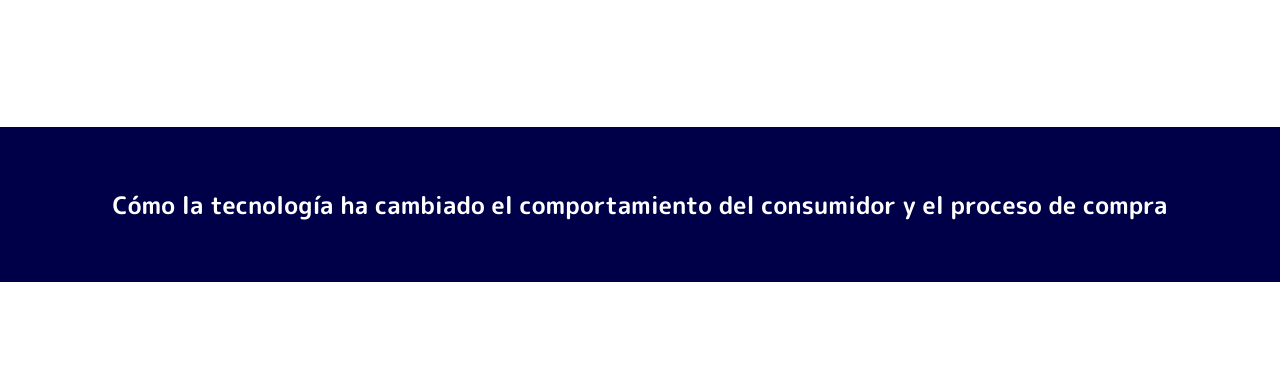
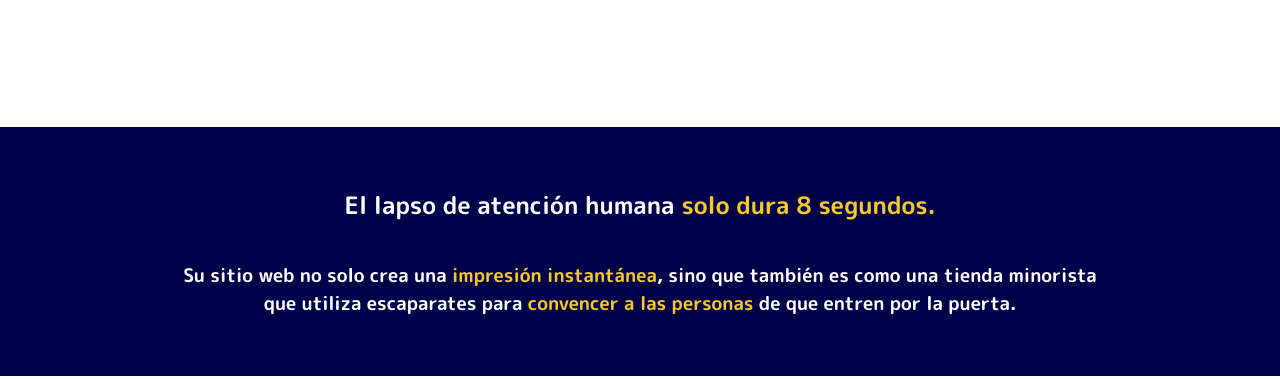
Before and after one commit to lerak/nextdigital, a Gatsby site: page / in a window 1280 px wide. Shown: the part 1700-2079 px from the top of the page. Built offline with nearby package versions, Linux system fonts and the light colour scheme; Gatsby itself is replaced by a stand-in of ours.

Commit message:
change ebook content

```diff
--- a/src/components/Frontpage/Ebook.js
+++ b/src/components/Frontpage/Ebook.js
@@ -3,7 +3,8 @@ import React from 'react'
 const Ebook = () => {
     return(
     <div className="ebook">
-        <h2>Cómo la tecnología ha cambiado el comportamiento del consumidor y el proceso de compra</h2>
+        <h2>El lapso de atención humana <span>solo dura 8 segundos.</span></h2>
+        <h3> Su sitio web no solo crea una <span>impresión instantánea</span>, sino que también es como una tienda minorista<br/> que utiliza escaparates para <span>convencer a las personas</span> de que entren por la puerta.</h3>
         {/* <button>Baja Ebook</button> */}
     </div>
     )
--- a/src/components/layout.css
+++ b/src/components/layout.css
@@ -20,13 +20,18 @@ footer {
   font-size: 2rem;
 }
 .ebook {
-  padding: 40px 10px 40px;
+  padding: 40px 40px;
   display: flex;
   flex-direction: column;
+  text-align: center;
   align-items: center;
   justify-content: center;
   background-color: #000048;
   color: #fff;
+}
+
+.ebook span{
+  color: #F7C92D;
 }
 .ebook button {
   max-width: 30%;
```
